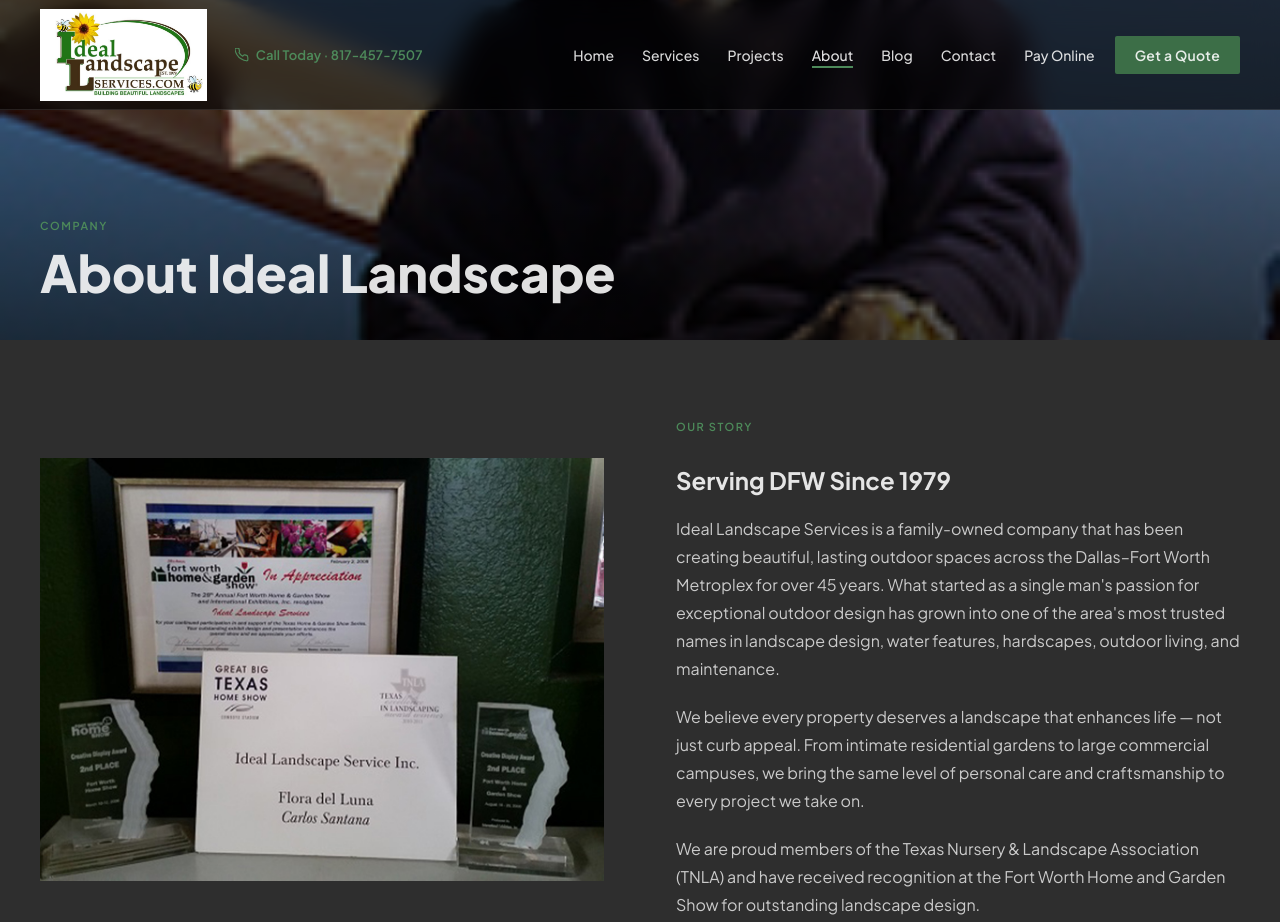
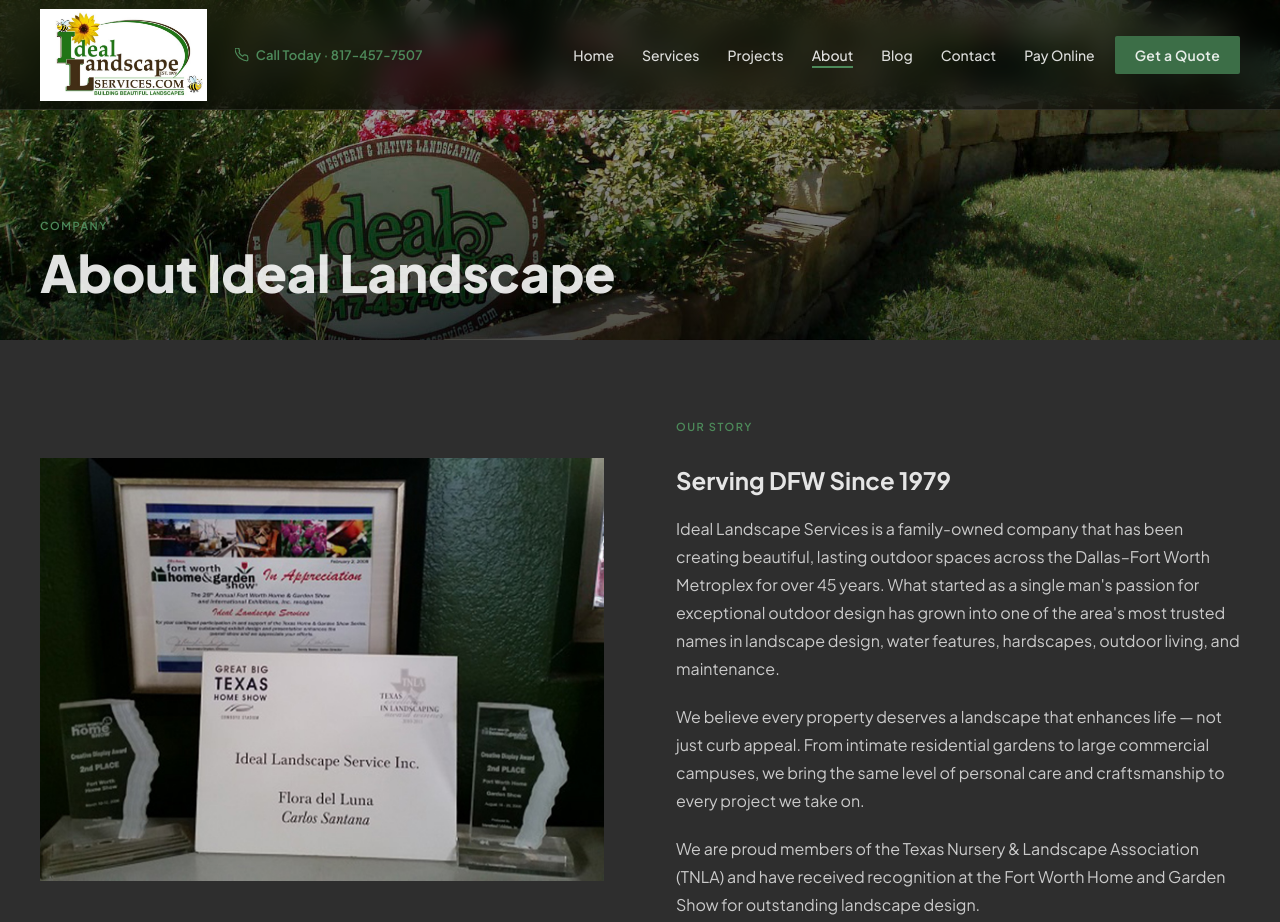
Before and after one commit to Benjination/Ideal-Landscape-Services, a plain HTML site: page Website/Actual/about/index.html in a window 1280 px wide. Shown: the top 922 px of the page. Drawn offline with Linux system fonts and the light colour scheme.

Commit message:
Change About page hero to banner6.jpg

```diff
--- a/Website/Actual/about/index.html
+++ b/Website/Actual/about/index.html
@@ -52,7 +52,7 @@
   </nav>
 
   <!-- PAGE HERO -->
-  <section class="page-hero" style="background-image: url('../images/team-branding/crew.jpg');">
+  <section class="page-hero" style="background-image: url('../images/team-branding/banner6.jpg');">
     <div class="page-hero-content">
       <span class="eyebrow">Company</span>
       <h1>About Ideal Landscape</h1>
```
